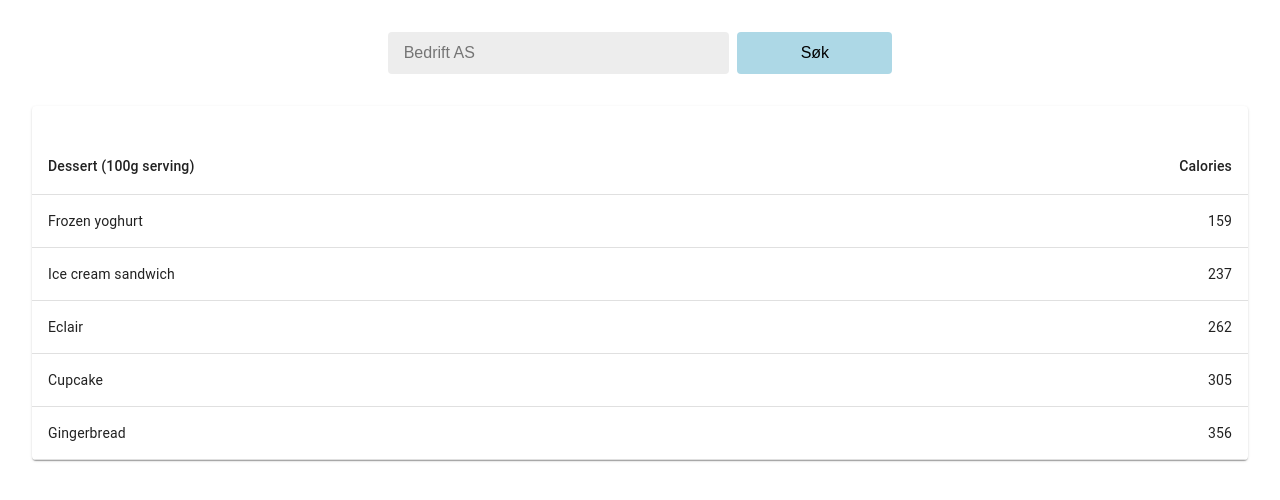
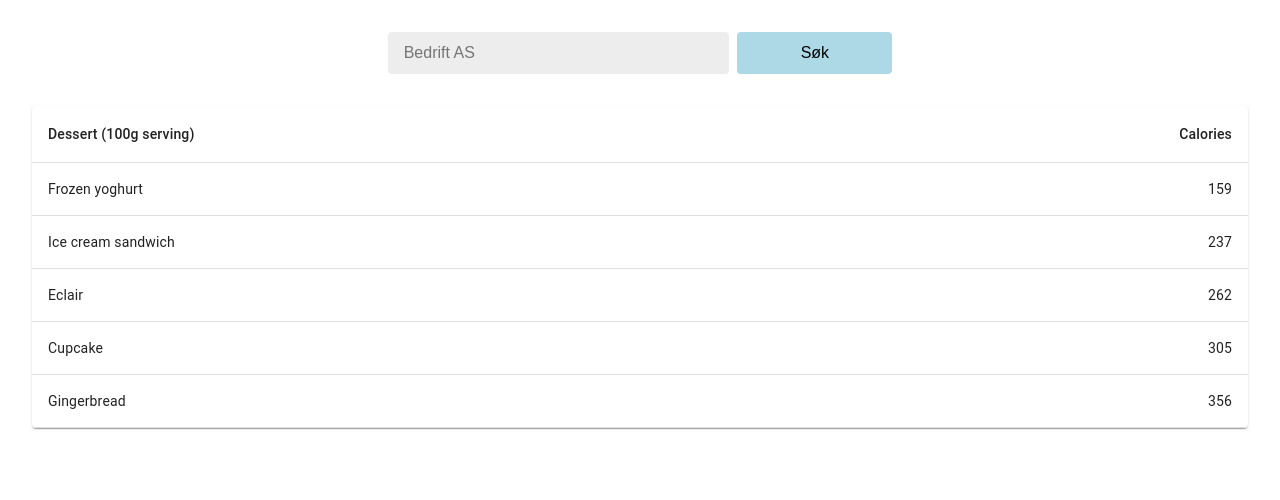
Before and after one commit to Skulsta/brreg, a React (Create React App) app: page / in a window 1280 px wide. Shown: the top 500 px of the page. Built offline with nearby package versions, Linux system fonts and the light colour scheme.

Commit message:
Feedback on submit button

```diff
--- a/src/components/MaterialTable/MaterialTable.js
+++ b/src/components/MaterialTable/MaterialTable.js
@@ -10,7 +10,6 @@ import Paper from "@material-ui/core/Paper";
 
 const useStyles = makeStyles({
   table: {
-    marginTop: "2rem",
     // minWidth: 650,
   },
 });
--- a/src/components/Search/Search.module.scss
+++ b/src/components/Search/Search.module.scss
@@ -15,6 +15,10 @@
   &[type="text"] {
       flex: 1 20ch;
       margin-right: .5rem;
+    }
+
+    &[type="submit"] {
+      outline-color: white;
     }
   }
 }
```
